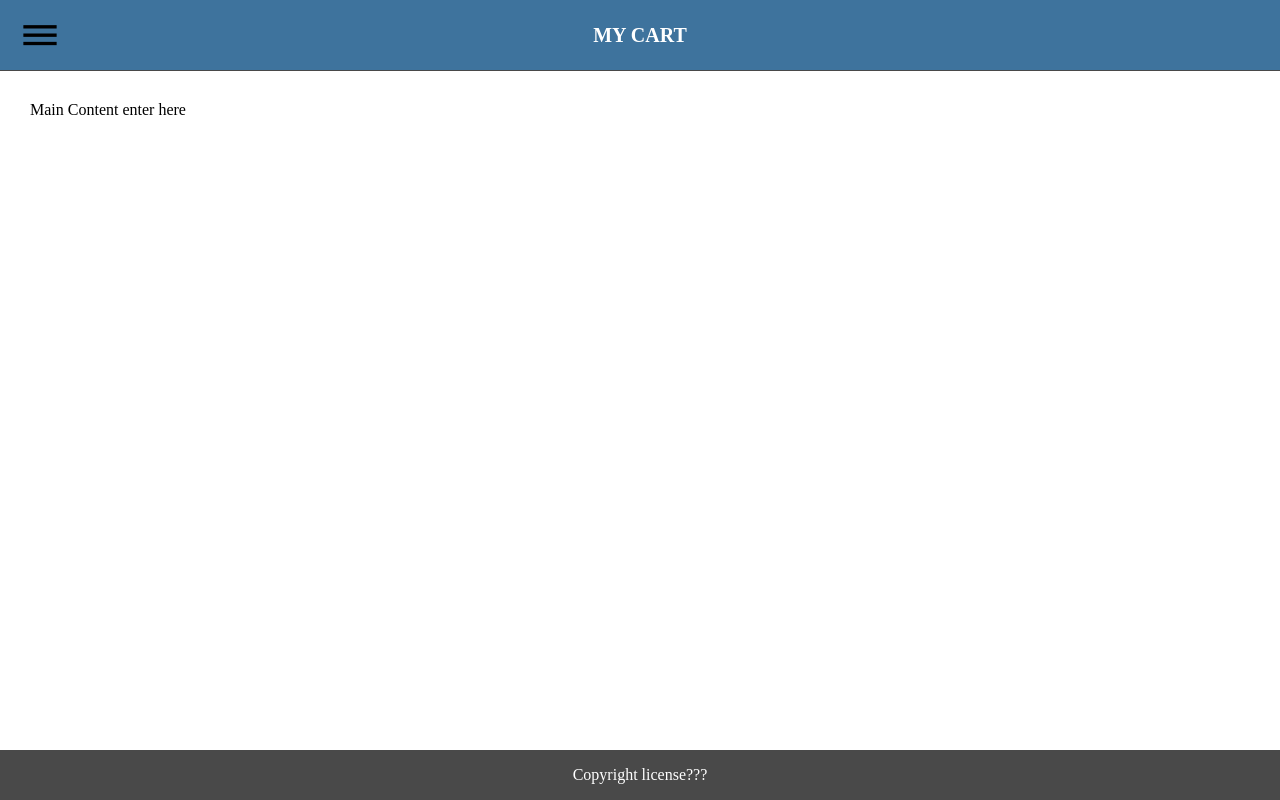
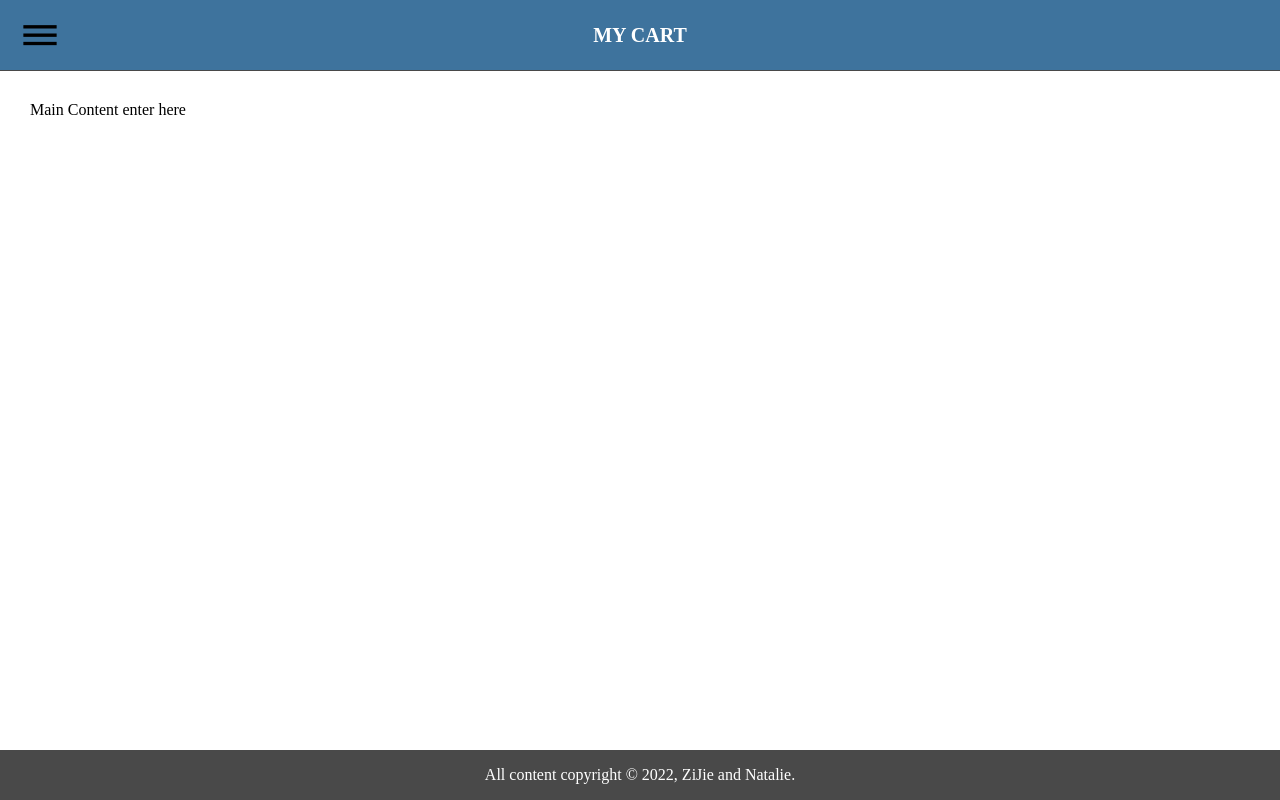
Before and after one commit to zijie78/NPshop, a plain HTML site: page cart.html in a window 1280 px wide. Drawn offline with nearby package versions, Linux system fonts and the light colour scheme.

Commit message:
footer copyright

```diff
--- a/cart.html
+++ b/cart.html
@@ -29,7 +29,7 @@
 		Main Content enter here
 	</main>
     <footer>
-		Copyright license???
+		All content copyright © 2022, ZiJie and Natalie.
 	</footer>
     <script src="https://code.jquery.com/jquery-3.2.1.slim.min.js"></script>
 	<script type="text/javascript" src="js/cart.js"></script>
```
Also changed, not shown: contact.html (+1 -1 lines), index.html (+1 -1 lines), shop.html (+1 -1 lines), wheel.html (+1 -1 lines).
